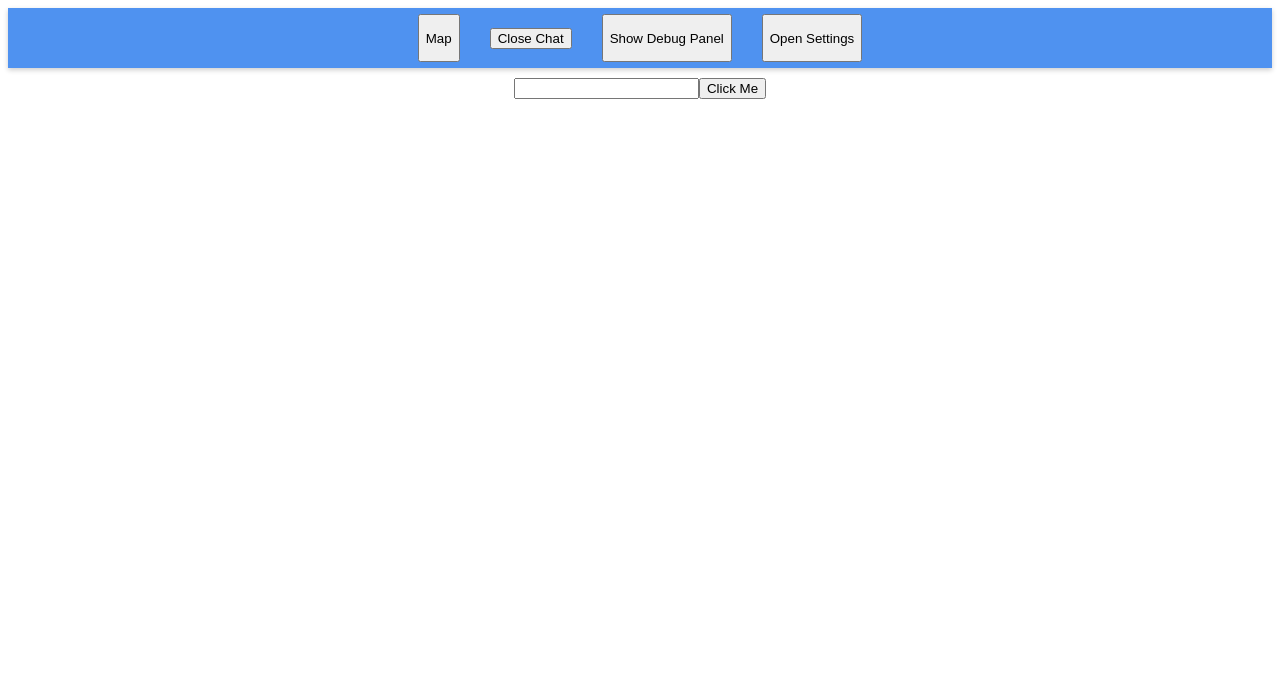
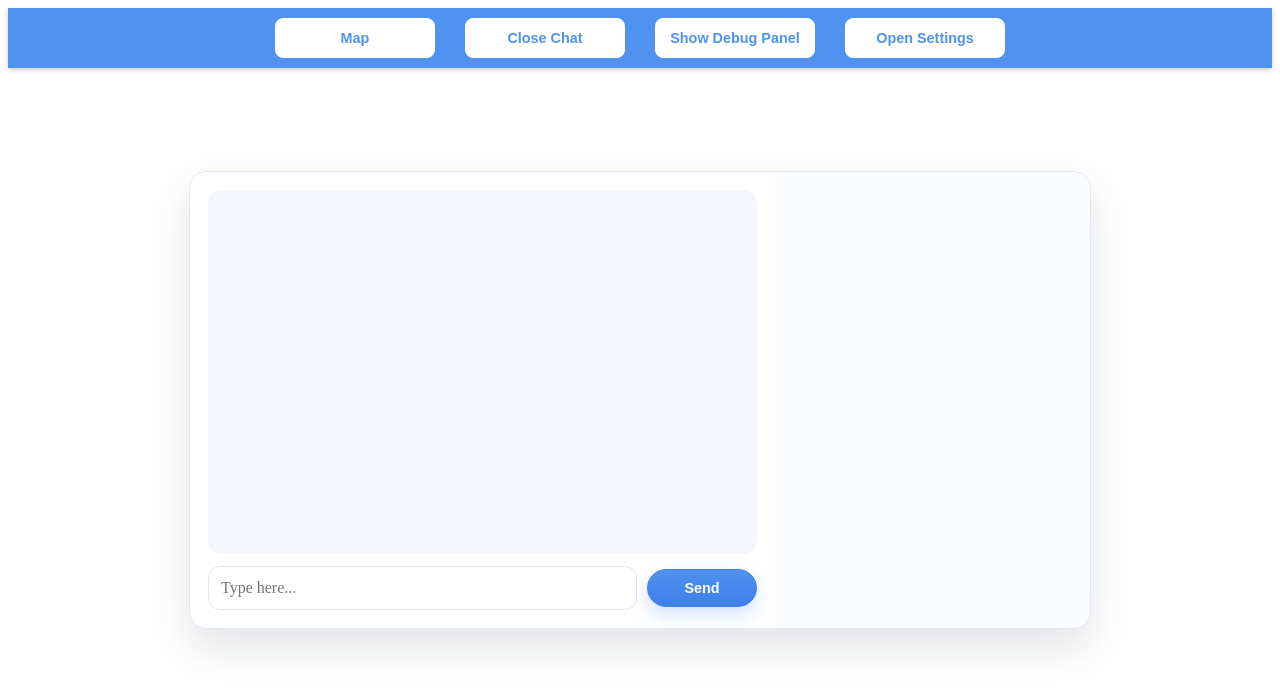
Before and after one commit to Ace2k5/IT-314-Project, a React (Vite) app in the folder src/WebSys/: page / in a window 1280 px wide. Both pictures are taken after a click on the button "Chat". Shown: the top 690 px of the page. Built offline with nearby package versions, Linux system fonts and the light colour scheme.

Commit message:
ui: chat, settings, and navigation styling
Improve the chat layout and message presentation and refine the settings and navigation controls.

```diff
--- a/src/WebSys/src/components/chat/Chat.css
+++ b/src/WebSys/src/components/chat/Chat.css
@@ -1,6 +1,176 @@
+:root {
+    --chat-bg: #f3f6fb;
+    --chat-surface: #ffffff;
+    --chat-border: #dfe6f5;
+    --chat-text: #1f2a37;
+    --chat-muted: #6d7c92;
+    --chat-accent: #4f92f0;
+    --chat-accent-strong: #3d7fe8;
+    --chat-user: #dfeeff;
+    --chat-assistant: #f3f5f9;
+    --chat-shadow: 0 18px 40px rgba(15, 23, 42, 0.12);
+}
+
+.chat-component {
+    position: fixed;
+    top: 50%;
+    left: 50%;
+    z-index: 1000;
+    display: grid;
+    grid-template-columns: minmax(0, 1.3fr) minmax(220px, 0.7fr);
+    width: min(900px, calc(100vw - 32px));
+    max-height: calc(100vh - 32px);
+    transform: translate(-50%, -50%);
+    overflow: hidden;
+    border: 1px solid var(--chat-border);
+    border-radius: 18px;
+    background: var(--chat-surface);
+    color: var(--chat-text);
+    box-shadow: var(--chat-shadow);
+}
+
+.chat-component:empty {
+    display: none;
+}
+
 .chat-box {
     display: flex;
-    justify-content: center;
+    flex-direction: column;
+    gap: 12px;
+    min-width: 0;
+    min-height: 420px;
+    padding: 18px;
+    background: var(--chat-surface);
+}
+
+.display-messages {
+    display: flex;
+    flex: 1;
+    flex-direction: column;
+    gap: 12px;
+    min-height: 320px;
+    max-height: 480px;
+    padding: 16px;
+    overflow-y: auto;
+    border-radius: 14px;
+    background: var(--chat-bg);
+}
+
+.chat-message {
+    display: flex;
+    flex-direction: column;
+    gap: 6px;
+    max-width: 88%;
+    padding: 10px 12px;
+    border: 1px solid transparent;
+    border-radius: 14px;
+    font-size: 0.93rem;
+    line-height: 1.5;
+    overflow-wrap: anywhere;
+    box-shadow: 0 1px 2px rgba(15, 23, 42, 0.05);
+}
+
+.chat-message-user {
+    align-self: flex-end;
+    border-color: rgba(79, 146, 240, 0.18);
+    background: var(--chat-user);
+}
+
+.chat-message-assistant,
+.chat-message-system,
+.chat-message-tool {
+    align-self: flex-start;
+    border-color: rgba(148, 163, 184, 0.2);
+    background: var(--chat-assistant);
+}
+
+.input-field {
+    display: flex;
     align-items: center;
-    flex-direction: column
+    gap: 10px;
 }
+
+.input-field input {
+    flex: 1;
+    min-width: 0;
+    height: 44px;
+    box-sizing: border-box;
+    padding: 10px 12px;
+    border: 1px solid var(--chat-border);
+    border-radius: 12px;
+    color: var(--chat-text);
+    font: inherit;
+}
+
+.input-field input:focus {
+    outline: none;
+    border-color: rgba(79, 146, 240, 0.7);
+    box-shadow: 0 0 0 3px rgba(79, 146, 240, 0.12);
+}
+
+.input-field button {
+    min-width: 110px;
+    padding: 10px 16px;
+    border: 1px solid var(--chat-accent-strong);
+    border-radius: 999px;
+    background: linear-gradient(180deg, var(--chat-accent) 0%, var(--chat-accent-strong) 100%);
+    color: #ffffff;
+    font-size: 0.9rem;
+    font-weight: 700;
+    cursor: pointer;
+    transition: transform 0.2s ease, box-shadow 0.2s ease;
+    box-shadow: 0 8px 18px rgba(79, 146, 240, 0.25);
+}
+
+.input-field button:hover {
+    transform: translateY(-1px);
+    box-shadow: 0 10px 20px rgba(79, 146, 240, 0.28);
+}
+
+.News {
+    min-width: 0;
+    padding: 18px;
+    overflow-y: auto;
+    background: #fbfcfe;
+}
+
+.News > div {
+    margin-bottom: 12px;
+    padding: 12px;
+    border: 1px solid var(--chat-border);
+    border-radius: 12px;
+    background: var(--chat-surface);
+}
+
+.News label {
+    font-weight: 700;
+}
+
+.News p {
+    color: var(--chat-muted);
+    line-height: 1.5;
+}
+
+.News a {
+    color: var(--chat-accent-strong);
+    overflow-wrap: anywhere;
+}
+
+@media (max-width: 640px) {
+    .chat-component {
+        grid-template-columns: minmax(0, 1fr);
+        width: calc(100vw - 24px);
+    }
+
+    .chat-box {
+        min-height: 340px;
+    }
+
+    .display-messages {
+        min-height: 220px;
+    }
+
+    .News {
+        max-height: 160px;
+    }
+}
--- a/src/WebSys/src/components/chat/Chat.tsx
+++ b/src/WebSys/src/components/chat/Chat.tsx
@@ -25,24 +25,24 @@ export function Chat(){
         <>
         <div className="chat-box">
             <div className="display-messages">
-                <div className="user-message">
                 {messageHistory.length > 0 ? (messageHistory.map((msg, index) => (
-                    <div key={index}>
+                    <div className={`chat-message chat-message-${msg.role}`} key={index}>
                         {msg.role}: {msg.content}
                     </div>
                         ))
                     ) : null }
-                </div>
-                <div className="assistant-message">
-            {streamingText && (<div> assistant: {streamingText} (typing...)</div>)}
-            </div>
-
+                {streamingText && (
+                    <div className="chat-message chat-message-assistant">
+                        assistant: {streamingText} (typing...)
+                    </div>
+                )}
             </div>
             <div className="input-field">
                 <input
                 type="text"
                 disabled={loading}
                 value={message}
+                placeholder="Type here..."
                 onChange={(e) => {setMessage(e.target.value)}}
                 onKeyDown={(e) => {
                     if (e.key === 'Enter') {
@@ -50,7 +50,7 @@ export function Chat(){
                     }
                 }}
                 />
-                <button onClick={() => chatCompletions(sessionId)}>Click Me</button>
+                <button onClick={() => chatCompletions(sessionId)}>Send</button>
             </div>
         </div>
 
--- a/src/WebSys/src/components/settings/apisection.css
+++ b/src/WebSys/src/components/settings/apisection.css
@@ -31,14 +31,22 @@
 
 .connect-btn {
     margin-top: 10px;
-    padding: 10px;
-    background-color: #4f92f0;
-    color: white;
-    border: none;
-    border-radius: 12px;
-    font-weight: bold;
+    min-width: 110px;
+    padding: 10px 16px;
+    background: linear-gradient(180deg, #4f92f0 0%, #3d7fe8 100%);
+    color: #ffffff;
+    border: 1px solid #3d7fe8;
+    border-radius: 999px;
+    font-size: 0.9rem;
+    font-weight: 700;
     cursor: pointer;
+    transition: transform 0.2s ease, box-shadow 0.2s ease;
+    box-shadow: 0 8px 18px rgba(79, 146, 240, 0.25);
+}
 
+.connect-btn:hover {
+    transform: translateY(-1px);
+    box-shadow: 0 10px 20px rgba(79, 146, 240, 0.28);
 }
 
 .model-box {
--- a/src/WebSys/src/components/settings/settings.css
+++ b/src/WebSys/src/components/settings/settings.css
@@ -27,12 +27,23 @@
     position: absolute;
     top: 10px;
     right: 15px;
-    background: none;
-    border: none;
+    display: inline-flex;
+    align-items: center;
+    justify-content: center;
+    width: 36px;
+    height: 36px;
+    padding: 0;
+    border: 1px solid #dfe6f5;
+    border-radius: 50%;
+    background: #ffffff;
     z-index: 9999;
     font-size: 12px;
     cursor: pointer;
-    color: #333;
+    color: #3d7fe8;
+}
+
+.exit-btn p {
+    margin: 0;
 }
 
 .sidebar {
--- a/src/WebSys/src/navbar.css
+++ b/src/WebSys/src/navbar.css
@@ -16,3 +16,43 @@
     box-shadow: 0 2px 5px rgba(0,0,0,0.2); /* Optional: adds a nice shadow */
     margin-bottom: 10px;     /* Space between navbar and the map */
 }
+
+.chat-button,
+.map-button,
+.debug-button,
+.settings-button {
+    display: flex;
+    align-items: center;
+    justify-content: center;
+}
+
+.navbar > div > button,
+.navbar .map-button button {
+    display: inline-flex;
+    align-items: center;
+    justify-content: center;
+    box-sizing: border-box;
+    width: 160px;
+    height: 40px;
+    padding: 8px 12px;
+    border: 1px solid #ffffff;
+    border-radius: 8px;
+    background: #ffffff;
+    color: var(--calm-blue);
+    font-size: 0.9rem;
+    font-weight: 600;
+    white-space: nowrap;
+    cursor: pointer;
+    transition: background-color 0.2s ease, transform 0.2s ease;
+}
+
+.navbar > div > button p,
+.navbar .map-button button p {
+    margin: 0;
+}
+
+.navbar > div > button:hover,
+.navbar .map-button button:hover {
+    background: #f2f6fb;
+    transform: translateY(-1px);
+}
```
